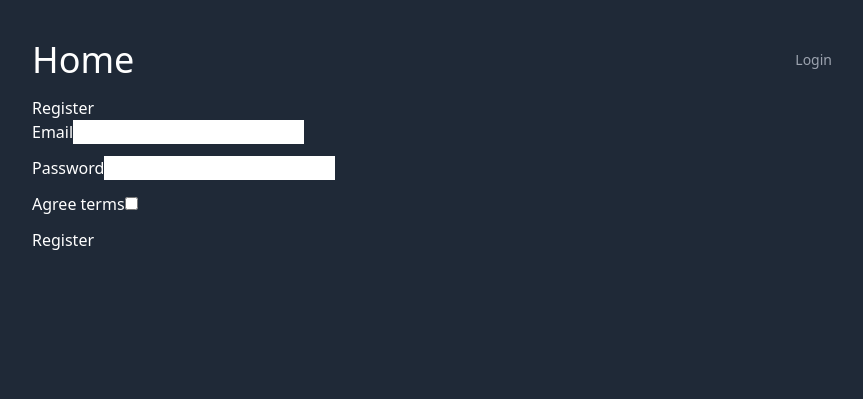
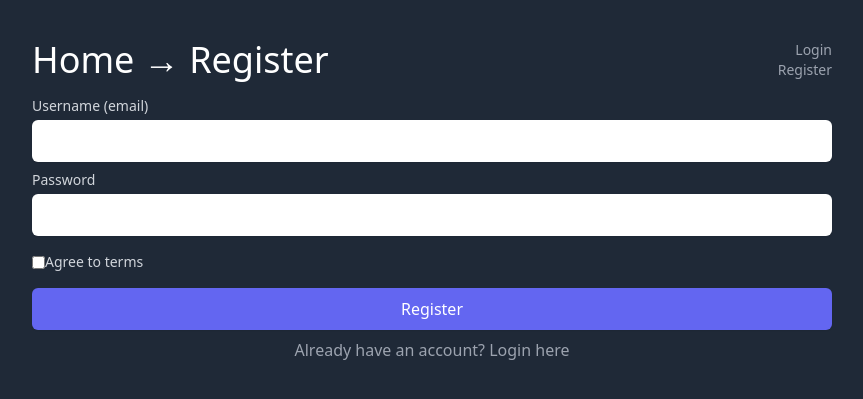
Before and after one commit to hasegan/symfony7-handson, a Symfony app: template templates/registration/register.html.twig in a window 1280 px wide. Shown: the top 399 px of the page, without its empty margins (208-1071 px from the left). Run offline with Twig, Linux system fonts and the light colour scheme; the template is opened without the code that fills it, so the values that code supplies are empty; form fields are guessed from the names that the template uses; some libraries are stand-ins or nearby versions.

Commit message:
Registration Form Template

```diff
--- a/templates/base.html.twig
+++ b/templates/base.html.twig
@@ -46,6 +46,9 @@
             <div>
               <a href="{{ path('app_login') }}">Login</a>
             </div>
+            <div class="ml-2">
+              <a href="{{ path('app_register') }}">Register</a>
+            </div>
           {% endif %}
         </div>
       </div>
--- a/templates/login/index.html.twig
+++ b/templates/login/index.html.twig
@@ -24,6 +24,6 @@
   </form>
 
   <div class="mt-2 text-center text-gray-600 dark:text-gray-400">
-    Don't have an account? <a href="#">Register here</a>
+    Don't have an account? <a href="{{ path('app_register') }}">Register here</a>
   </div>
 {% endblock %}
--- a/templates/registration/register.html.twig
+++ b/templates/registration/register.html.twig
@@ -1,23 +1,43 @@
 {% extends 'base.html.twig' %}
 
-{% block title %}Register{% endblock %}
+{% block title %}
+  Register
+{% endblock %}
+
+{% block bread %}
+  → Register
+{% endblock %}
 
 {% block body %}
-    {% for flash_error in app.flashes('verify_email_error') %}
-        <div class="alert alert-danger" role="alert">{{ flash_error }}</div>
-    {% endfor %}
+  {% for flash_error in app.flashes('verify_email_error') %}
+    <div class="rounded-md p-2 border-red-300 bg-red-50 border dark:border-red-600 dark:bg-red-700 dark:text-white mb-4" role="alert">{{ flash_error }}</div>
+  {% endfor %}
 
-    <h1>Register</h1>
+  {{ form_start(registrationForm) }}
 
-    {{ form_errors(registrationForm) }}
+      <div>
+        {{ form_label(registrationForm.email,'Username (email)', {'label_attr':{'class':'block text-sm text-gray-700 dark:text-gray-300 font-medium'}}) }}
+        {{ form_widget(registrationForm.email, {'attr':{'class':'block w-full shadow-sm border-gray-300 dark:border-transparent dark:text-gray-800 rounded-md border p-2 mt-1 mb-2'}}) }}
+        {{ form_errors(registrationForm.email) }}
+    </div>
 
-    {{ form_start(registrationForm) }}
-        {{ form_row(registrationForm.email) }}
-        {{ form_row(registrationForm.plainPassword, {
-            label: 'Password'
-        }) }}
-        {{ form_row(registrationForm.agreeTerms) }}
+    <div>
+        {{ form_label(registrationForm.plainPassword,'Password', {'label_attr':{'class':'block text-sm text-gray-700 dark:text-gray-300 font-medium'}}) }}
+        {{ form_widget(registrationForm.plainPassword, {'attr':{'class':'block w-full shadow-sm border-gray-300 dark:border-transparent dark:text-gray-800 rounded-md border p-2 mt-1 mb-2'}}) }}
+        {{ form_errors(registrationForm.plainPassword) }}
+    </div>
 
-        <button type="submit" class="btn">Register</button>
-    {{ form_end(registrationForm) }}
+    <div class="flex items-center mt-4 mb-4">
+        {{ form_widget(registrationForm.agreeTerms, {'attr': {'class': 'h-4 w-4 rounded border-gray border text-indigo-300 mr-2'}}) }}
+        {{ form_label(registrationForm.agreeTerms, 'Agree to terms', {'label_attr': {'class': 'text-sm text-gray-700 dark:text-gray-300 font-medium'}}) }}
+    </div>
+
+  <div>
+    <button type="submit" class="block w-full shadow-sm border-transparent bg-indigo-600 hover:bg-indigo-700 dark:bg-indigo-500 dark:hover:bg-indigo-400 text-white rounded-md border p-2 mt-4 mb-2">Register</button>
+  </div>
+  {{ form_end(registrationForm) }}
+
+    <div class="mt-2 text-center text-gray-600 dark:text-gray-400">
+        Already have an account? <a href="{{ path('app_login') }}">Login here</a>
+    </div>
 {% endblock %}
```
